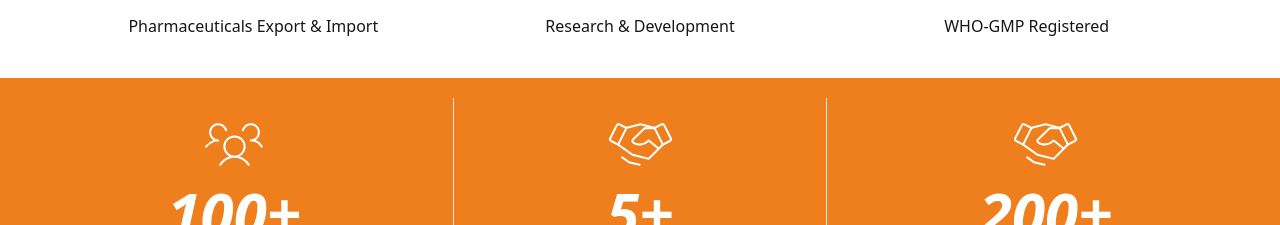
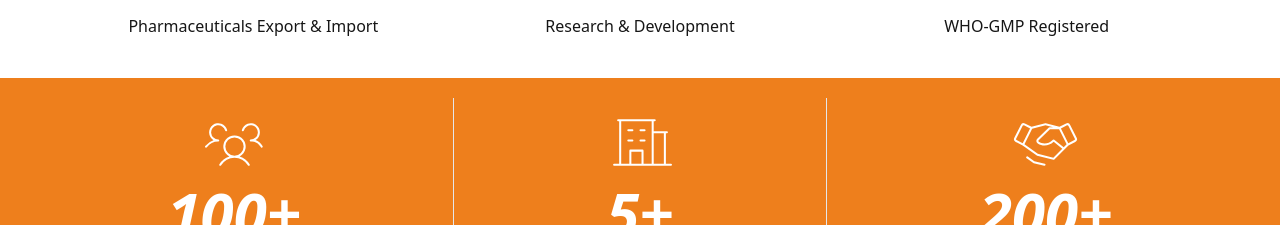
Before and after one commit to decipher-cs/kriptpharma, a React (Vite) app: page /home in a window 1280 px wide. Shown: the part 4395-4620 px from the top of the page. Built offline with nearby package versions, Linux system fonts and the light colour scheme.

Commit message:
Fix: changed icon

```diff
--- a/src/view/home/CompanyStats.tsx
+++ b/src/view/home/CompanyStats.tsx
@@ -1,4 +1,4 @@
-import { PiFactoryThin, PiHandshakeThin, PiUsersThreeThin } from 'react-icons/pi'
+import { PiBuildingOfficeThin, PiHandshakeThin, PiUsersThreeThin } from 'react-icons/pi'
 import clsx from 'clsx'
 import Breakout from '../../components/Breakout'
 
@@ -8,7 +8,7 @@ export const CompanyStats = () => {
             {[
                 { icon: <PiUsersThreeThin size={65} />, stat: '100+', title: 'Current Employees' },
                 {
-                    icon: <PiHandshakeThin size={65} />,
+                    icon: <PiBuildingOfficeThin size={65} />,
                     stat: '5+',
                     title: 'Rights and strategic collaboration with large pharmaceutical manufacturing company',
                 },
```
